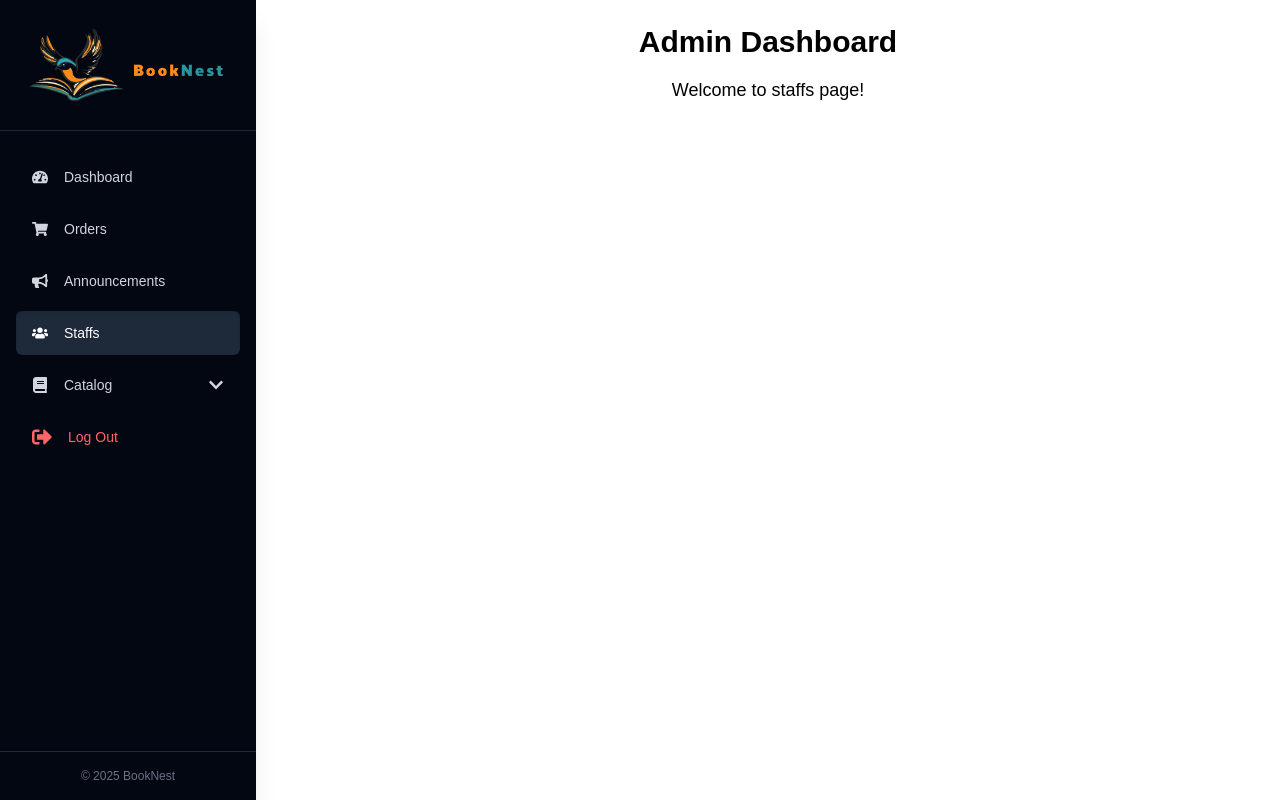
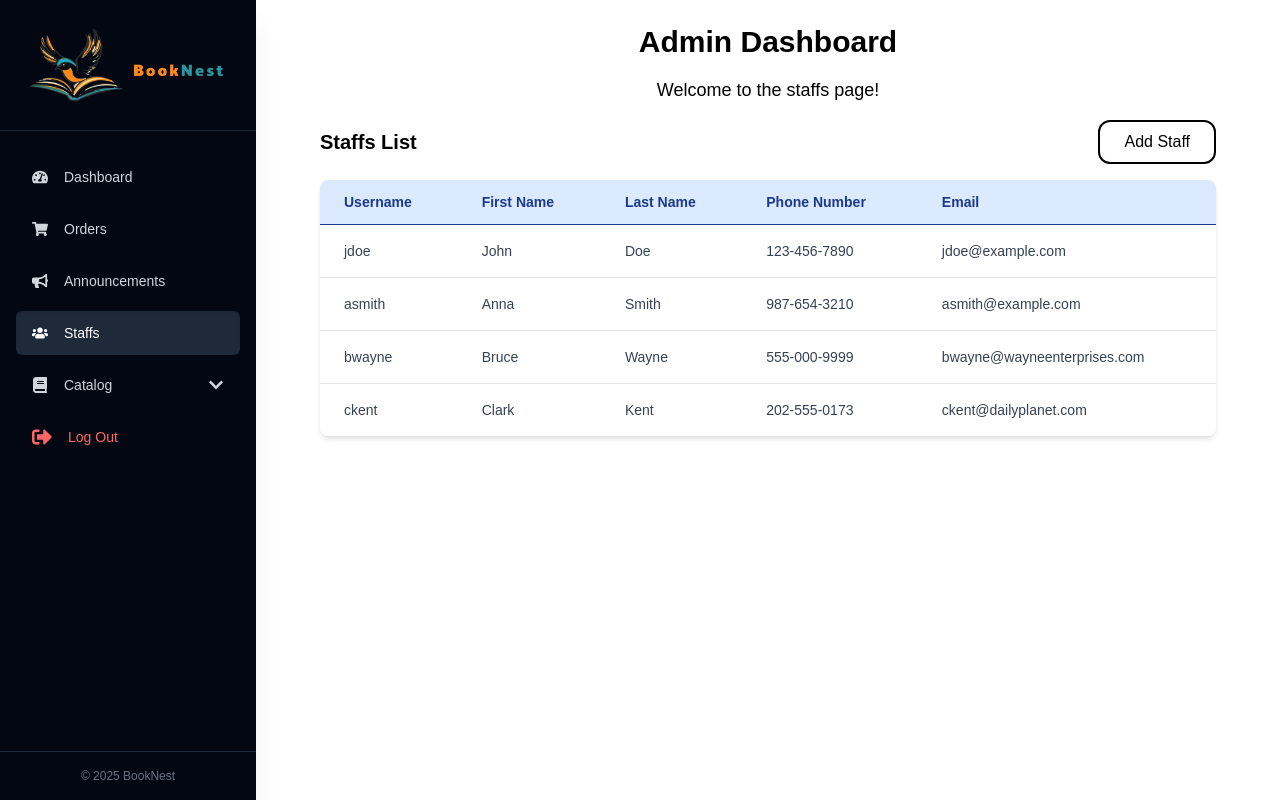
Before and after one commit to devrajKhadka-smiley/BookNest-Frontend, a React (Vite) app: page /admin/staffs in a window 1280 px wide. Built offline with nearby package versions, Linux system fonts and the light colour scheme.

Commit message:
Feat: Staff page added

```diff
--- a/src/pages/admin/Books.jsx
+++ b/src/pages/admin/Books.jsx
@@ -227,7 +227,7 @@ const AdminBooks = () => {
       {/* Display fetched books */}
       <div className="w-full max-w-4xl mx-auto">
         <div className="flex items-center justify-between mb-4">
-          <h2 className="text-xl font-semibold">Genres List</h2>
+          <h2 className="text-xl font-semibold">Books List</h2>
           <button
             onClick={handleShow}
             className="border-2 border-black bg-white text-black px-6 py-2 rounded-xl hover:bg-gray-100 transition"
--- a/src/pages/admin/Staffs.jsx
+++ b/src/pages/admin/Staffs.jsx
@@ -1,8 +1,141 @@
+import React, { useState } from "react";
+import Table from "../../components/Table";
+import OffCanvas from "../../components/OffCanvas";
+import TextInput from "../../components/TextInput";
+
+const RegisterStaffForm = () => {
+  const [formData, setFormData] = useState({
+    username: "",
+    firstName: "",
+    lastName: "",
+    password: "",
+    phoneNumber: "",
+    email: "",
+  });
+  const textFields = [
+    { placeholder: "Username", value: "username" },
+    { placeholder: "First Name", value: "firstName" },
+    { placeholder: "Last Name", value: "lastName" },
+    { placeholder: "Password", value: "password" },
+    { placeholder: "Phone Number", value: "phoneNumber", type: "number" },
+    { placeholder: "Email", value: "email", type: "email" },
+  ];
+
+  // Handle change function
+  const handleChange = (e) => {
+    const { name, value } = e.target;
+
+    setFormData((prev) => ({
+      ...prev,
+      [name]: value,
+    }));
+  };
+
+  const handleSubmit = (e) => {
+    e.preventDefault();
+    console.log("Form Data Submitted:", formData);
+
+    // Reset form fields
+    setFormData({
+      username: "",
+      firstName: "",
+      lastName: "",
+      password: "",
+      phoneNumber: "",
+      email: "",
+    });
+  };
+
+  return (
+    <form onSubmit={handleSubmit} className="py-4">
+      {textFields.map(({ placeholder, value, readOnly, type }) => (
+        <div className="flex flex-col mb-5" key={value}>
+          <TextInput
+            id={value}
+            name={value}
+            type={type}
+            placeholder={placeholder}
+            value={formData[value]}
+            onChange={handleChange}
+            readOnly={readOnly || false}
+          />
+        </div>
+      ))}
+
+      <button
+        type="submit"
+        className="w-full bg-blue-500 text-white px-4 py-2 rounded hover:bg-blue-600 hover:cursor-pointer"
+      >
+        Register
+      </button>
+    </form>
+  );
+};
+
 const Staffs = () => {
+  const headers = [
+    "Username",
+    "First Name",
+    "Last Name",
+    "Phone Number",
+    "Email",
+  ];
+  const staff = [
+    {
+      username: "jdoe",
+      firstName: "John",
+      lastName: "Doe",
+      phoneNumber: "123-456-7890",
+      email: "jdoe@example.com",
+    },
+    {
+      username: "asmith",
+      firstName: "Anna",
+      lastName: "Smith",
+      phoneNumber: "987-654-3210",
+      email: "asmith@example.com",
+    },
+    {
+      username: "bwayne",
+      firstName: "Bruce",
+      lastName: "Wayne",
+      phoneNumber: "555-000-9999",
+      email: "bwayne@wayneenterprises.com",
+    },
+    {
+      username: "ckent",
+      firstName: "Clark",
+      lastName: "Kent",
+      phoneNumber: "202-555-0173",
+      email: "ckent@dailyplanet.com",
+    },
+  ];
+
+  const [show, setShow] = useState(false);
+
+  const handleClose = () => setShow(false);
+  const handleShow = () => setShow(true);
   return (
     <div className="flex flex-col items-center justify-center">
       <h1 className="text-3xl font-bold mb-4">Admin Dashboard</h1>
-        <p className="text-lg">Welcome to staffs page!</p>
+      <p className="text-lg mb-4">Welcome to the staffs page!</p>
+
+      {/* Display fetched staffs */}
+      <div className="w-full max-w-4xl mx-auto">
+        <div className="flex items-center justify-between mb-4">
+          <h2 className="text-xl font-semibold">Staffs List</h2>
+          <button
+            onClick={handleShow}
+            className="border-2 border-black bg-white text-black px-6 py-2 rounded-xl hover:bg-gray-100 transition"
+          >
+            Add Staff
+          </button>
+        </div>
+        <Table headers={headers} data={staff} />
+      </div>
+      <OffCanvas show={show} onClose={handleClose} title="Add a staff">
+        <RegisterStaffForm />
+      </OffCanvas>
     </div>
   );
 };
```
Lines whose indentation alone changed are shown as unchanged.
